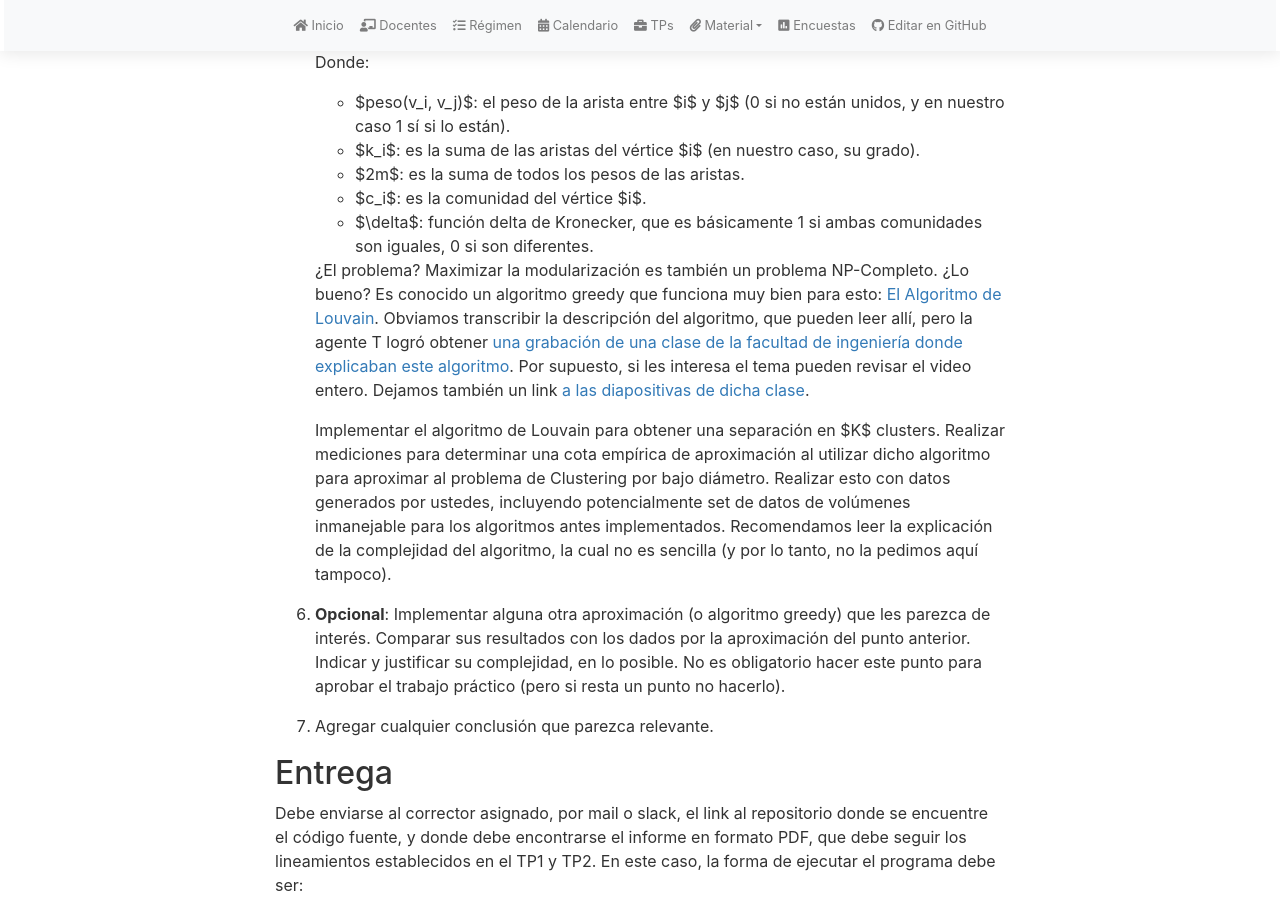
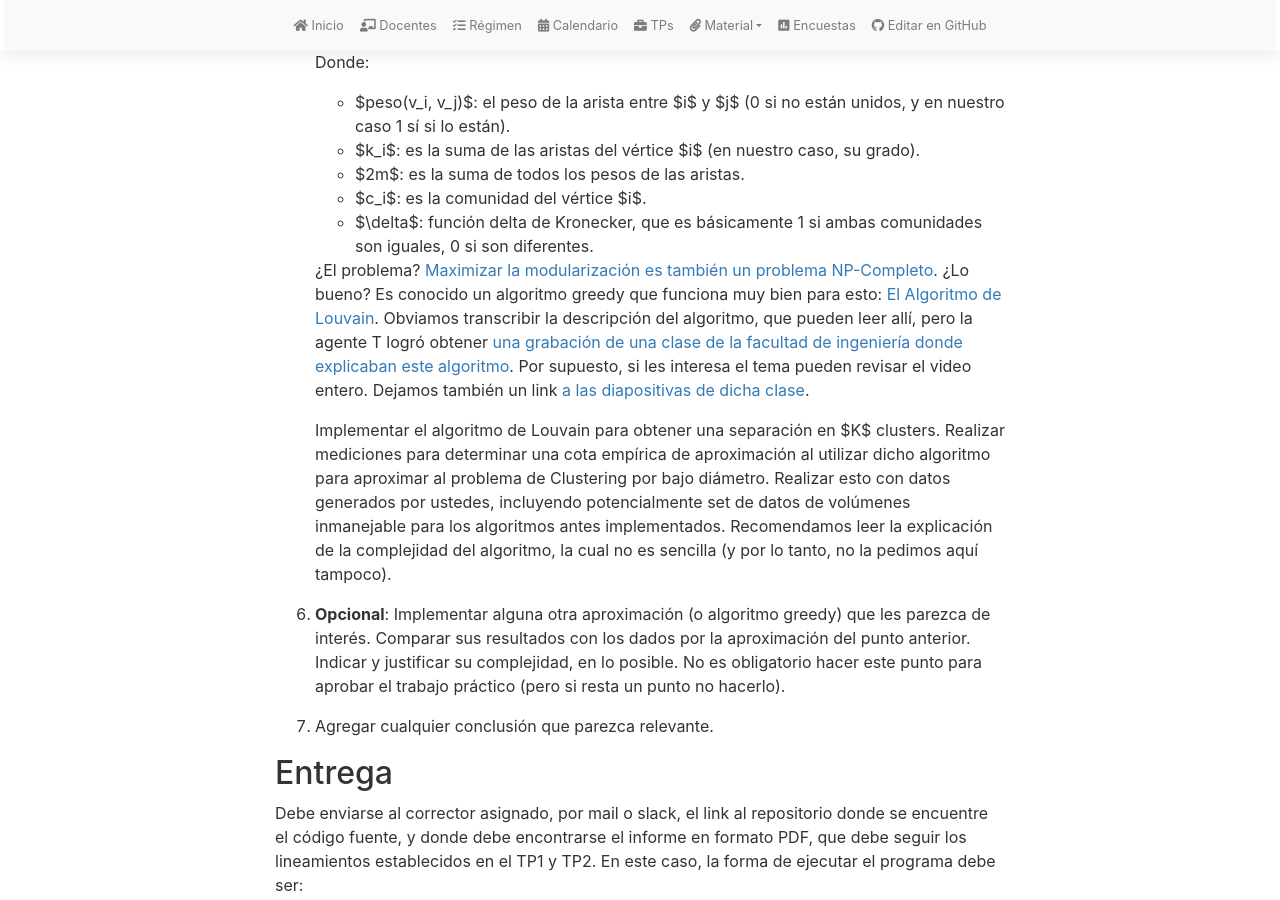
Before and after one commit to algoritmos-rw/tda_bg, a Jekyll site: the page built from tps/2025_1/tp3.md, in a window 1280 px wide and 900 px high, scrolled down 1808 px. Built offline with Jekyll 4.4.1, drawn with Linux system fonts in a browser that asks for light colours; nearby versions of some CDN libraries; our own code applies the rules of GitHub Pages for plain Markdown files; some of the changed lines change nothing that is shown.

Commit message:
link paper

```diff
--- a/tps/2025_1/tp3.md
+++ b/tps/2025_1/tp3.md
@@ -87,10 +87,12 @@ arista dentro del grafo.
 	* $c_i$: es la comunidad del vértice $i$.
 	* $\delta$: función delta de Kronecker, que es básicamente 1 si ambas comunidades son iguales, 0 si son diferentes.
 
-	¿El problema? Maximizar la modularización es también un problema NP-Completo. ¿Lo bueno? Es conocido un algoritmo
-	greedy que funciona muy bien para esto: [El Algoritmo de Louvain](https://en.wikipedia.org/wiki/Louvain_method).
+	¿El problema? [Maximizar la modularización es también un problema NP-Completo](https://arxiv.org/pdf/physics/0608255).
+	¿Lo bueno? Es conocido un algoritmo  greedy que funciona muy bien para esto:
+	[El Algoritmo de Louvain](https://en.wikipedia.org/wiki/Louvain_method).
 	Obviamos transcribir la descripción del algoritmo, que pueden leer allí, pero la agente T logró obtener
-	[una grabación de una clase de la facultad de ingeniería donde explicaban este algoritmo](https://www.youtube.com/watch?v=EbIC_wTP44Q&t=540s). Por supuesto, si les interesa el tema pueden revisar el video entero.
+	[una grabación de una clase de la facultad de ingeniería donde explicaban este algoritmo](https://www.youtube.com/watch?v=EbIC_wTP44Q&t=540s).
+	Por supuesto, si les interesa el tema pueden revisar el video entero.
 	Dejamos también un link [a las diapositivas de dicha clase](https://docs.google.com/presentation/d/1FLXTYtSDeMLxNOa9xW_zjEb2FhJIgZzXWuxvGHUxP5I/edit#slide=id.gae5b01dea1_1_36).
 
 
```
